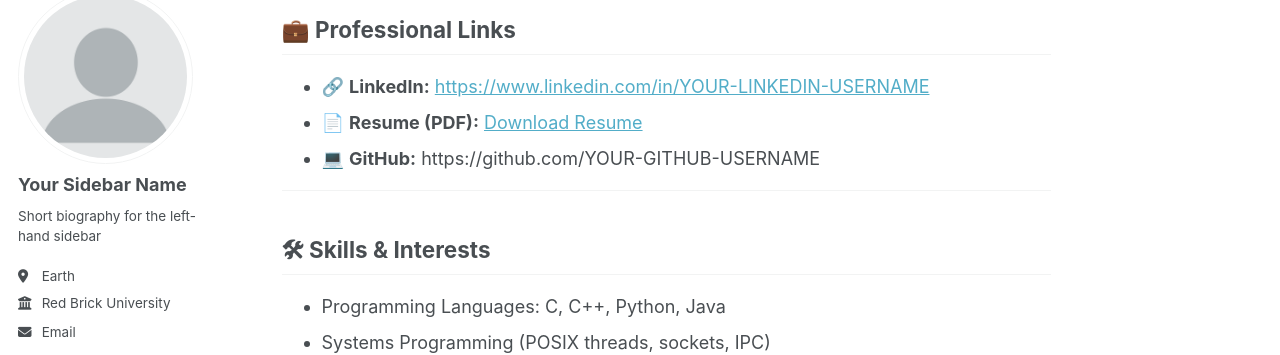
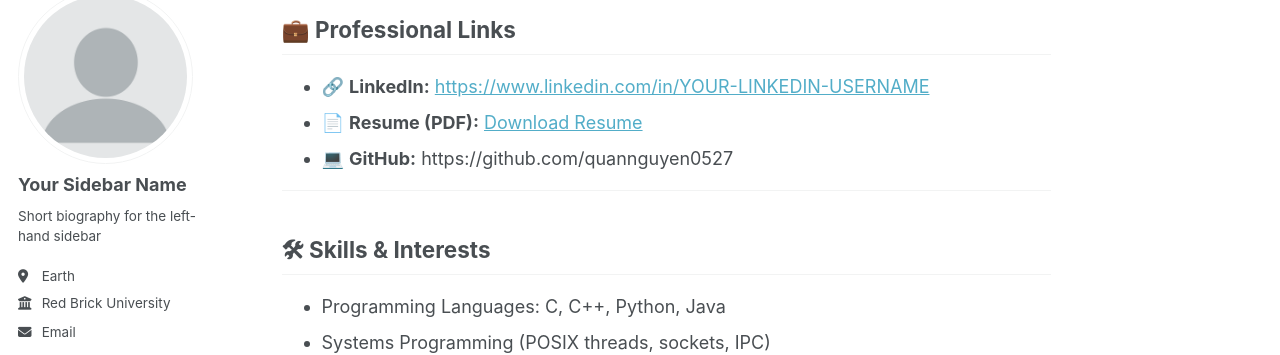
Before and after one commit to quannguyen0527/quannguyen0527, a Jekyll site: the page built from _pages/about.md, in a window 1280 px wide and 900 px high, scrolled down 590 px. Shown: the part 112-467 px from the top of the window. Built offline with Jekyll 4.4.1, drawn with Linux system fonts in a browser that asks for light colours; some web fonts are replaced; a script bundle is joined from its source files by our own code; library files that are not in the unit come from our copies; some of the changed lines change nothing that is shown.

Commit message:
Update GitHub link in about page

```diff
--- a/_pages/about.md
+++ b/_pages/about.md
@@ -29,7 +29,7 @@ Expected Graduation: **December 2026**
 
 - 🔗 **LinkedIn:** [https://www.linkedin.com/in/YOUR-LINKEDIN-USERNAME](https://www.linkedin.com/in/YOUR-LINKEDIN-USERNAME)
 - 📄 **Resume (PDF):** [Download Resume](/files/Resume.pdf)
-- 💻 **GitHub:** https://github.com/YOUR-GITHUB-USERNAME
+- 💻 **GitHub:** https://github.com/quannguyen0527
 
 ---
 
```
